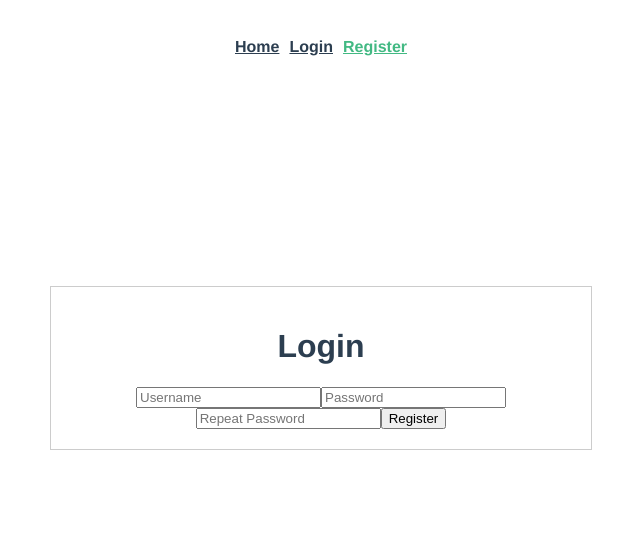
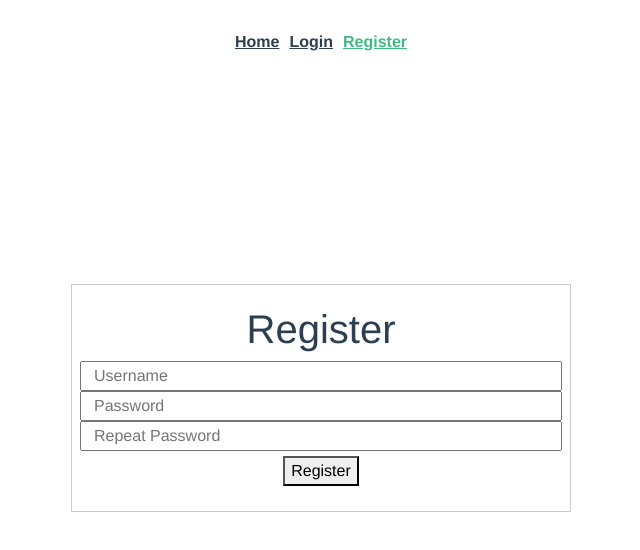
Before and after one commit to originalmembername/login-example, a Vue app in the folder login-example-fe/: page /register in a window 1280 px wide. Shown: the top 550 px of the page, without its empty margins (319-959 px from the left). Built offline with nearby package versions, Linux system fonts and the light colour scheme.

Commit message:
Login form now shows error when user or password empty, TODO: do for register

```diff
--- a/login-example-fe/src/main.js
+++ b/login-example-fe/src/main.js
@@ -2,6 +2,8 @@ import { createApp } from 'vue'
 import App from './App.vue'
 import router from './router'
 import { startMockServer } from './components/Auth/authServer'
+import "bootstrap/dist/css/bootstrap.min.css"
+import "bootstrap"
 
 // Start the Mock Service Worker
 startMockServer()
--- a/login-example-fe/src/views/Auth/LoginView.vue
+++ b/login-example-fe/src/views/Auth/LoginView.vue
@@ -1,9 +1,23 @@
 <template>
-    <div id="login">
-        <h1>Login</h1>
-        <input type="text" name="username" v-model="input.username" placeholder="Username" />
-        <input type="password" name="password" v-model="input.password" placeholder="Password" />
-        <button type="button" v-on:click="login()">Login</button>
+    <div id="login" class="container">
+        <form>
+            <h1>Login</h1>
+            <div class="row"><input type="text" name="username" v-model="input.username" placeholder="Username" />
+                <div v-if="v$.input.username.$error" class="alert alert-warning" role="alert">
+                    Username cannot be empty
+                </div>
+            </div>
+            <div class="row"><input type="password" name="password" v-model="input.password" placeholder="Password" />
+                <div v-if="v$.input.password.$error" class="alert alert-warning" role="alert">
+                    Password cannot be empty
+                </div>
+            </div>
+
+            <button type="button" v-on:click="login()">Login</button>
+        </form>
+
+
+
     </div>
 </template>
 
@@ -11,19 +25,36 @@
 /* eslint-disable no-debugger */
 import axios from 'axios';
 import authComp from '@/components/Auth/authcomp';
+import useValidate from "@vuelidate/core";
+import { required } from "@vuelidate/validators";
 
 export default {
     name: 'LoginView',
     data() {
         return {
+            v$: useValidate(),
             input: {
                 username: "",
                 password: ""
             }
         }
     },
+    validations() {
+        return {
+            input: {
+                username: { required },
+                password: { required }
+            }
+        }
+    },
+
     methods: {
         async login() {
+            //validate form, cancel if there are errors
+            this.v$.$validate()
+            if (this.v$.$error) {
+                return
+            }
             //Get username and password
             let user = this.input.username
             let pwd = this.input.password
@@ -74,8 +105,9 @@ export default {
             console.log("Resetting login input fields")
             this.input.username = ""
             this.input.password = ""
+            this.v$.$reset()
         }
-    }
+    },
 }
 </script>
 
@@ -88,4 +120,8 @@ export default {
     margin-top: 200px;
     padding: 20px;
 }
+
+button {
+    margin: 5px;
+}
 </style>
--- a/login-example-fe/src/views/Auth/RegisterView.vue
+++ b/login-example-fe/src/views/Auth/RegisterView.vue
@@ -1,9 +1,10 @@
 <template>
-    <div id="register">
-        <h1>Login</h1>
-        <input type="text" name="username" v-model="input.username" placeholder="Username" />
-        <input type="password" name="password" v-model="input.password" placeholder="Password" />
-        <input type="password" name="password2" v-model="input.password2" placeholder="Repeat Password" />
+    <div id="register" class="container">
+        <h1>Register</h1>
+        <div class="row"><input type="text" name="username" v-model="input.username" placeholder="Username" /></div>
+        <div class="row"><input type="password" name="password" v-model="input.password" placeholder="Password" /></div>
+        <div class="row"><input type="password" name="password2" v-model="input.password2"
+                placeholder="Repeat Password" /></div>
         <button type="button" v-on:click="register()">Register</button>
     </div>
 </template>
@@ -20,7 +21,7 @@ export default {
         }
     },
     methods: {
-        async register () {
+        async register() {
             console.log("Trying to register new user: " + this.username)
         }
     }
@@ -37,4 +38,7 @@ export default {
     margin-top: 200px;
     padding: 20px;
 }
+button {
+    margin: 5px;
+}
 </style>
```
Also changed, not shown: login-example-fe/package.json (+8 -2 lines), 1 other file (tests, documents, lock files or other folders).
